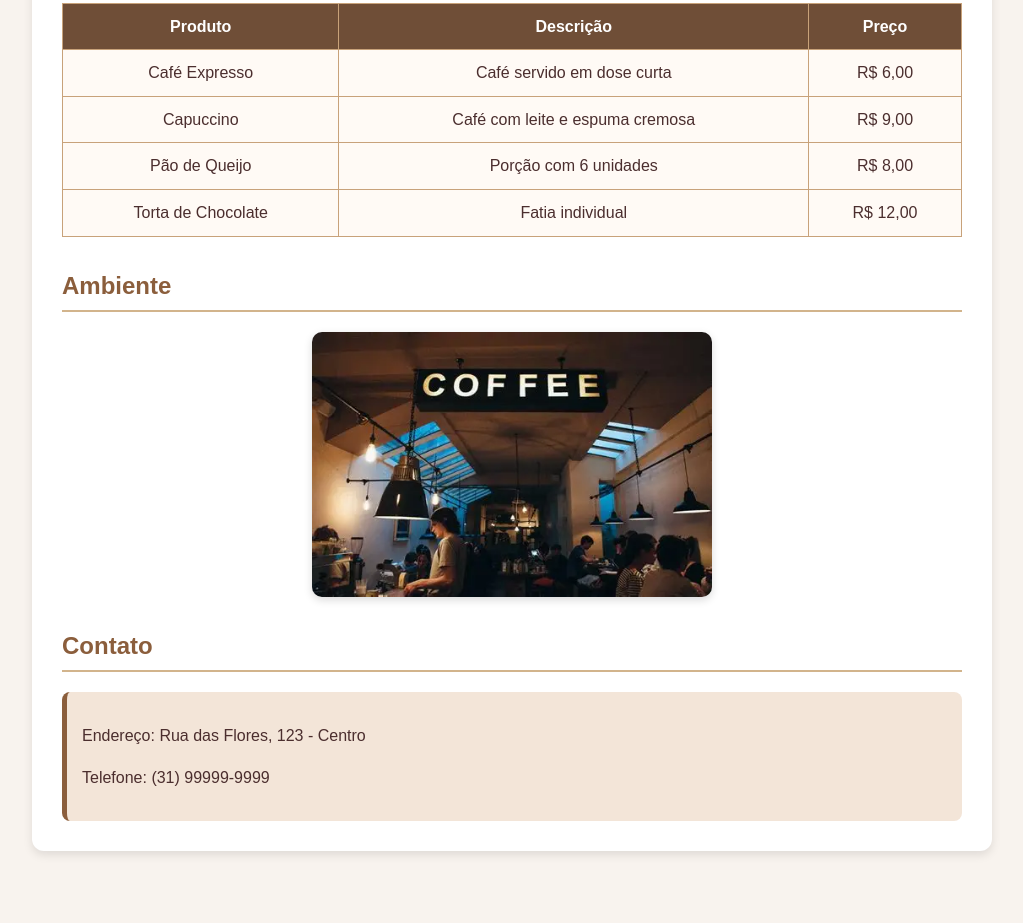
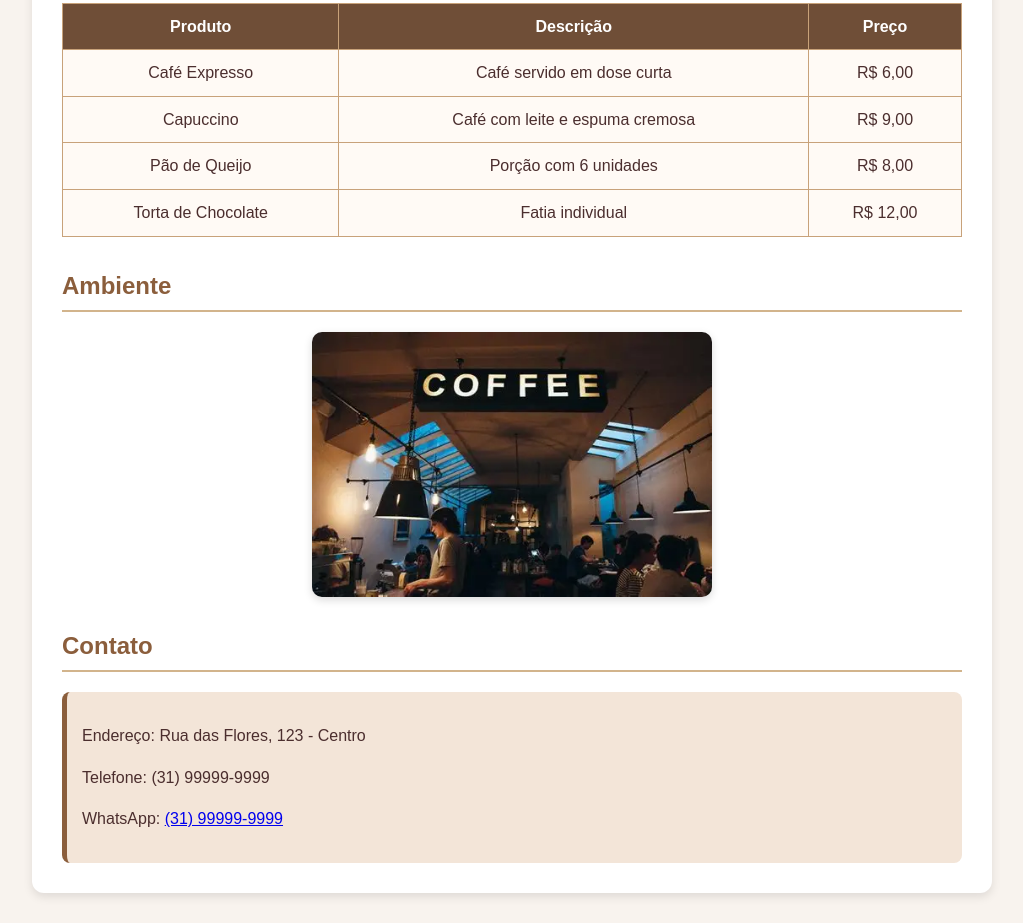
Before and after one commit to aSilvaTheobaldo/cafeteria, a plain HTML site: page index.html in a window 1280 px wide. Shown: the part 916-1839 px from the top of the page, without its empty margins (128-1151 px from the left). Before the commit the page ends 1797 px from the top, so only its background shows below. Drawn offline with Linux system fonts and the light colour scheme.

Commit message:
Inclusão de novos contatos

```diff
--- a/index.html
+++ b/index.html
@@ -81,6 +81,10 @@
     <div id="caixa-contato">
       <p class="texto-justificado">Endereço: Rua das Flores, 123 - Centro</p>
       <p class="texto-justificado">Telefone: (31) 99999-9999</p>
+<p class="texto-justificado">
+        WhatsApp:
+        <a href="https://wa.me/5531999999999" target="_blank" rel="noopener noreferrer">(31) 99999-9999</a>
+      </p>
     </div>
 
   </div>
```
